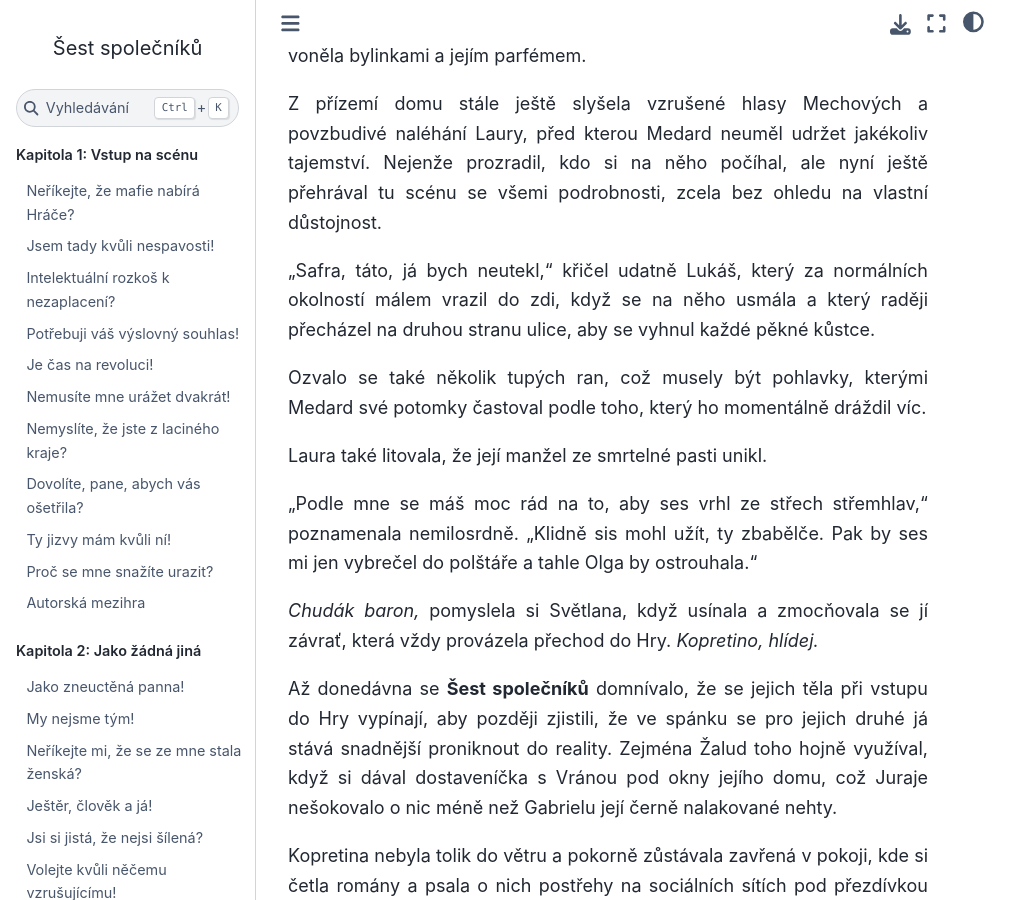
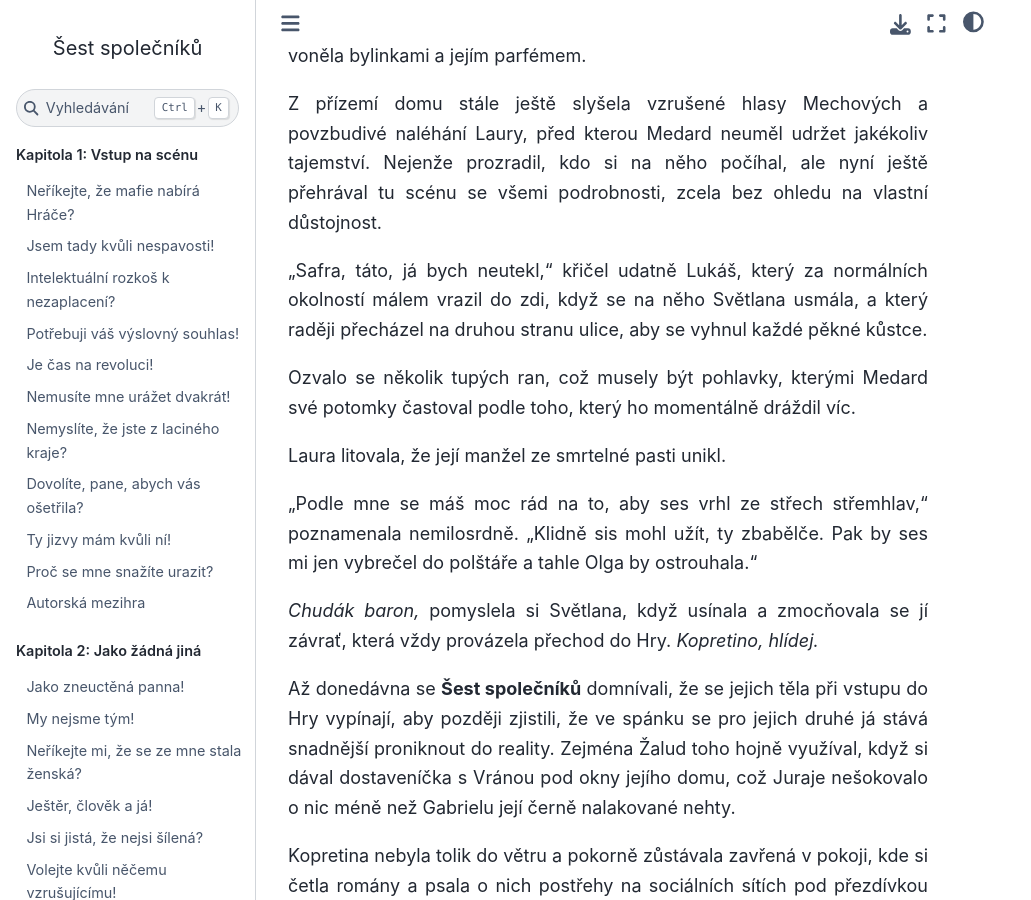
Before and after one commit to hanpari/sest-spolecniku, a Sphinx documentation site: the page built from source/sest_spolecniku/015-uklady-a-souboje/04.md, in a window 1280 px wide and 900 px high, scrolled down 702 px. Shown: the whole window, without its empty margins (0-1031 px from the left). Built offline with Sphinx 7.4.7 and the Sphinx Book theme 1.1.4, drawn with Linux system fonts in a browser that asks for light colours; some of the changed text lies outside the part shown.

Commit message:
Update 04.md

```diff
--- a/source/sest_spolecniku/015-uklady-a-souboje/04.md
+++ b/source/sest_spolecniku/015-uklady-a-souboje/04.md
@@ -12,17 +12,17 @@ Pod přísným zrakem zarostlých mužů, kteří bez výjimky zaujímaly pózy
 
 Z přízemí domu stále ještě slyšela vzrušené hlasy Mechových a povzbudivé naléhání Laury, před kterou Medard neuměl udržet jakékoliv tajemství. Nejenže prozradil, kdo si na něho počíhal, ale nyní ještě přehrával tu scénu se všemi podrobnosti, zcela bez ohledu na vlastní důstojnost.
 
-"Safra, táto, já bych neutekl," křičel udatně Lukáš, který za normálních okolností málem vrazil do zdi, když se na něho usmála a který raději přecházel na druhou stranu ulice, aby se vyhnul každé pěkné kůstce.
+"Safra, táto, já bych neutekl," křičel udatně Lukáš, který za normálních okolností málem vrazil do zdi, když se na něho Světlana usmála, a který raději přecházel na druhou stranu ulice, aby se vyhnul každé pěkné kůstce.
 
-Ozvalo se také několik tupých ran, což musely být pohlavky, kterými Medard své potomky častoval podle toho, který ho momentálně dráždil víc.
+Ozvalo se několik tupých ran, což musely být pohlavky, kterými Medard své potomky častoval podle toho, který ho momentálně dráždil víc.
 
-Laura také litovala, že její manžel ze smrtelné pasti unikl.
+Laura litovala, že její manžel ze smrtelné pasti unikl.
 
 "Podle mne se máš moc rád na to, aby ses vrhl ze střech střemhlav," poznamenala nemilosrdně. "Klidně sis mohl užít, ty zbabělče. Pak by ses mi jen vybrečel do polštáře a tahle Olga by ostrouhala."
 
 *Chudák baron,* pomyslela si Světlana, když usínala a zmocňovala se jí závrať, která vždy provázela přechod do Hry. *Kopretino, hlídej.*
 
-Až donedávna se **Šest společníků** domnívalo, že se jejich těla při vstupu do Hry vypínají, aby později zjistili, že ve spánku se pro jejich druhé já stává snadnější proniknout do reality. Zejména Žalud toho hojně využíval, když si dával dostaveníčka s Vránou pod okny jejího domu, což Juraje nešokovalo o nic méně než Gabrielu její černě nalakované nehty.
+Až donedávna se **Šest společníků** domnívali, že se jejich těla při vstupu do Hry vypínají, aby později zjistili, že ve spánku se pro jejich druhé já stává snadnější proniknout do reality. Zejména Žalud toho hojně využíval, když si dával dostaveníčka s Vránou pod okny jejího domu, což Juraje nešokovalo o nic méně než Gabrielu její černě nalakované nehty.
 
 Kopretina nebyla tolik do větru a pokorně zůstávala zavřená v pokoji, kde si četla romány a psala o nich postřehy na sociálních sítích pod přezdívkou *Leucanthemum*.
 
```
Also changed, not shown: other parts of source/sest_spolecniku/015-uklady-a-souboje/04.md (+7 -5 lines).
